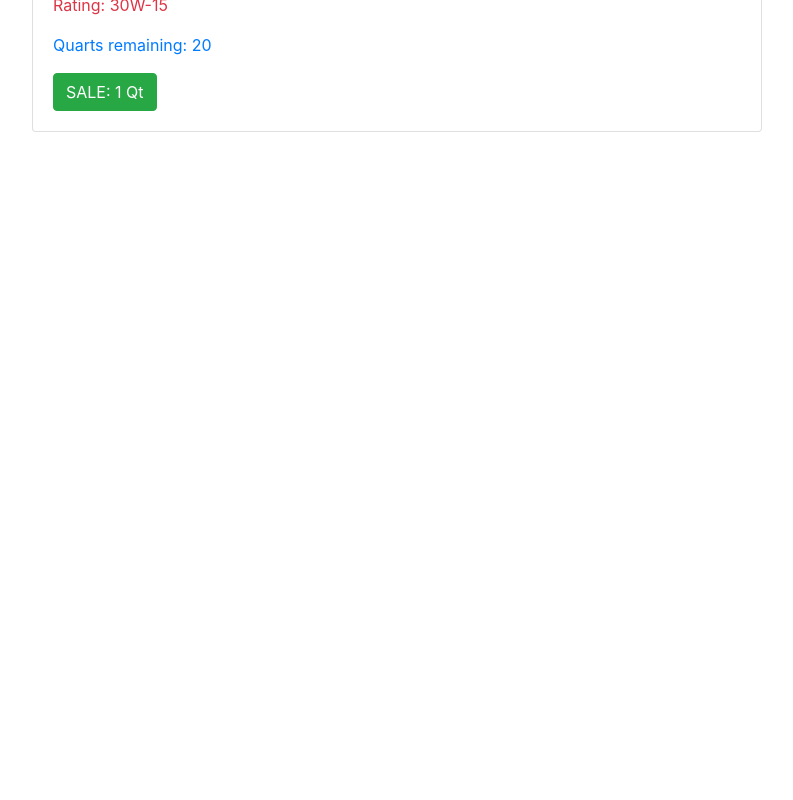
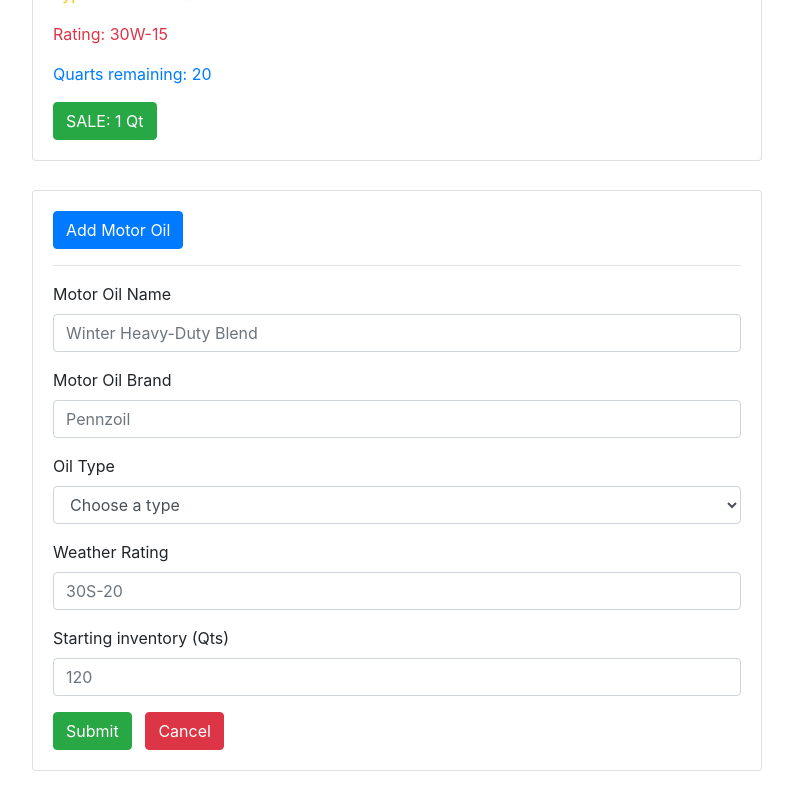
Before and after one commit to meilar/pierres-auto, a React (Create React App) app: page / in a window 1280 px wide. Shown: the part 658-1458 px from the top of the page, without its empty margins (433-1226 px from the left). Before the commit the page ends 800 px from the top, so only its background shows below. Built offline with nearby package versions, Linux system fonts and the light colour scheme.

Commit message:
Add form to add new oil

```diff
--- /dev/null
+++ b/src/components/AddForm.js
@@ -0,0 +1,54 @@
+import React from "react";
+import Button from "react-bootstrap/Button";
+import Form from 'react-bootstrap/Form'
+import Card from "react-bootstrap/Card"
+
+function AddForm() {
+  return (
+    <React.Fragment>
+      <Card>
+        <Card.Body>
+          <Button>Add Motor Oil</Button>
+          <hr />
+          <div id="inputForm">
+            <Form>
+              <Form.Group className="mb-3" controlId="formName">
+                <Form.Label>Motor Oil Name</Form.Label>
+                <Form.Control type="text" placeholder="Winter Heavy-Duty Blend" />
+              </Form.Group>
+              <Form.Group className="mb-3" controlId="formBrand">
+                <Form.Label>Motor Oil Brand</Form.Label>
+                <Form.Control type="text" placeholder="Pennzoil" />
+              </Form.Group>
+              <Form.Group className="mb-3" controlId="formType">
+                <Form.Label>Oil Type</Form.Label>
+                <Form.Select className="form-control" aria-label="Default select example">
+                  <option>Choose a type</option>
+                  <option value="1">Conventional</option>
+                  <option value="2">Synthetic</option>
+                  <option value="3">Blend</option>
+                </Form.Select>
+              </Form.Group>
+              <Form.Group className="mb-3" controlId="formRating">
+                <Form.Label>Weather Rating</Form.Label>
+                <Form.Control type="text" placeholder="30S-20" />
+              </Form.Group>
+              <Form.Group className="mb-3" controlId="formInventory">
+                <Form.Label>Starting inventory (Qts)</Form.Label>
+                <Form.Control type="number" placeholder="120" />
+              </Form.Group>
+              <Button variant="success" type="submit">
+                Submit
+              </Button>
+              <Button variant="danger" type="reset">
+                Cancel
+              </Button>
+            </Form>
+          </div>
+        </Card.Body>
+      </Card>
+    </React.Fragment>
+  )
+}
+
+export default AddForm;
--- a/src/components/OilController.js
+++ b/src/components/OilController.js
@@ -1,5 +1,6 @@
 import React from "react";
 import OilList from "./OilList";
+import AddForm from './AddForm';
 
 const testData = [
   {
@@ -23,6 +24,7 @@ function OilController() {
     <React.Fragment>
       <OilList
         inventoryList={testData}/>
+      <AddForm />
     </React.Fragment>
   )
 }
--- a/src/index.css
+++ b/src/index.css
@@ -11,3 +11,11 @@ code {
   font-family: source-code-pro, Menlo, Monaco, Consolas, 'Courier New',
     monospace;
 }
+
+.card {
+  margin-bottom: 4%;
+}
+
+.btn {
+  margin-right: 2%;
+}
```
